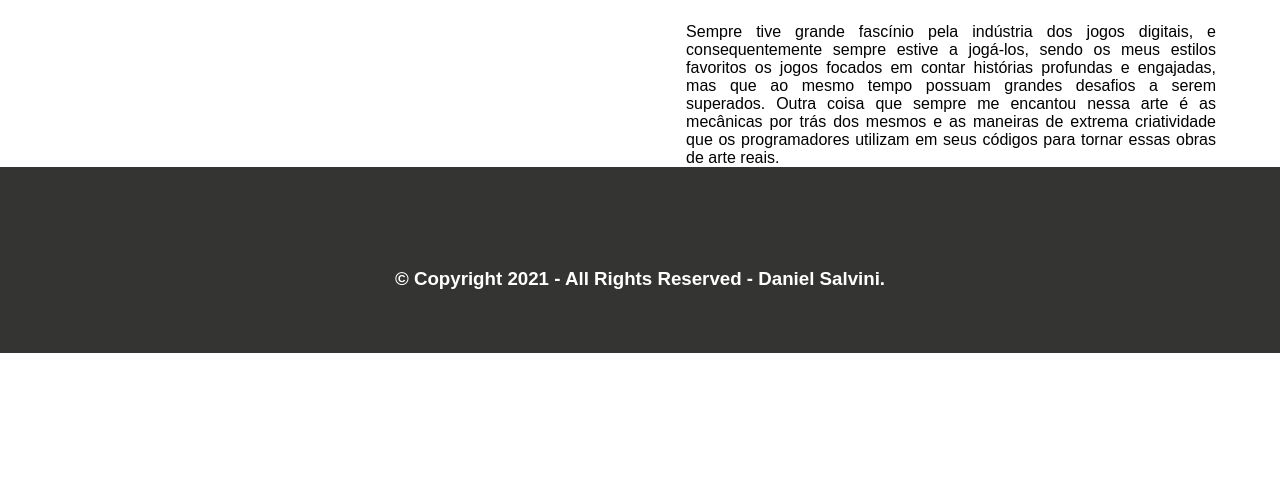
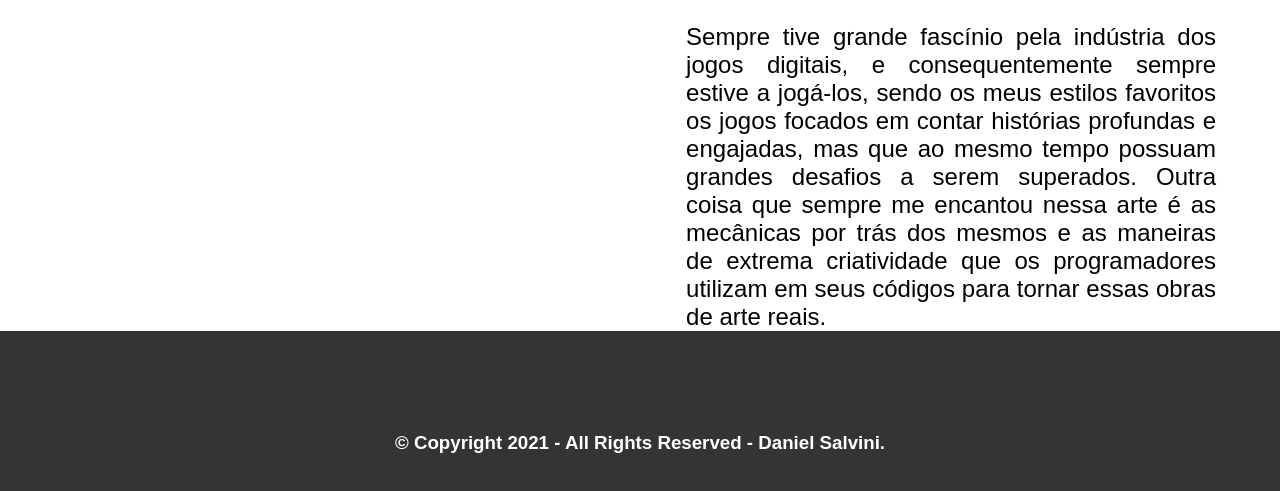
Before and after one commit to JackDaniels2002/ccuffs-site, a plain HTML site: page gostos_pessoais.html in a window 1280 px wide. Shown: the part 301-792 px from the top of the page. Drawn offline with Linux system fonts and the light colour scheme.

Commit message:
mudança no tamanho da fonte e uma reestruturada em um texto

```diff
--- a/estilo/estilo.css
+++ b/estilo/estilo.css
@@ -71,7 +71,7 @@ body {
     text-align: justify;
 }
 .container #jogos p{
-    font-size: 100%;
+    font-size: 150%;
 }
 .container-info {
     width: 90;
```
Also changed, not shown: index.html (+2 -1 lines).
